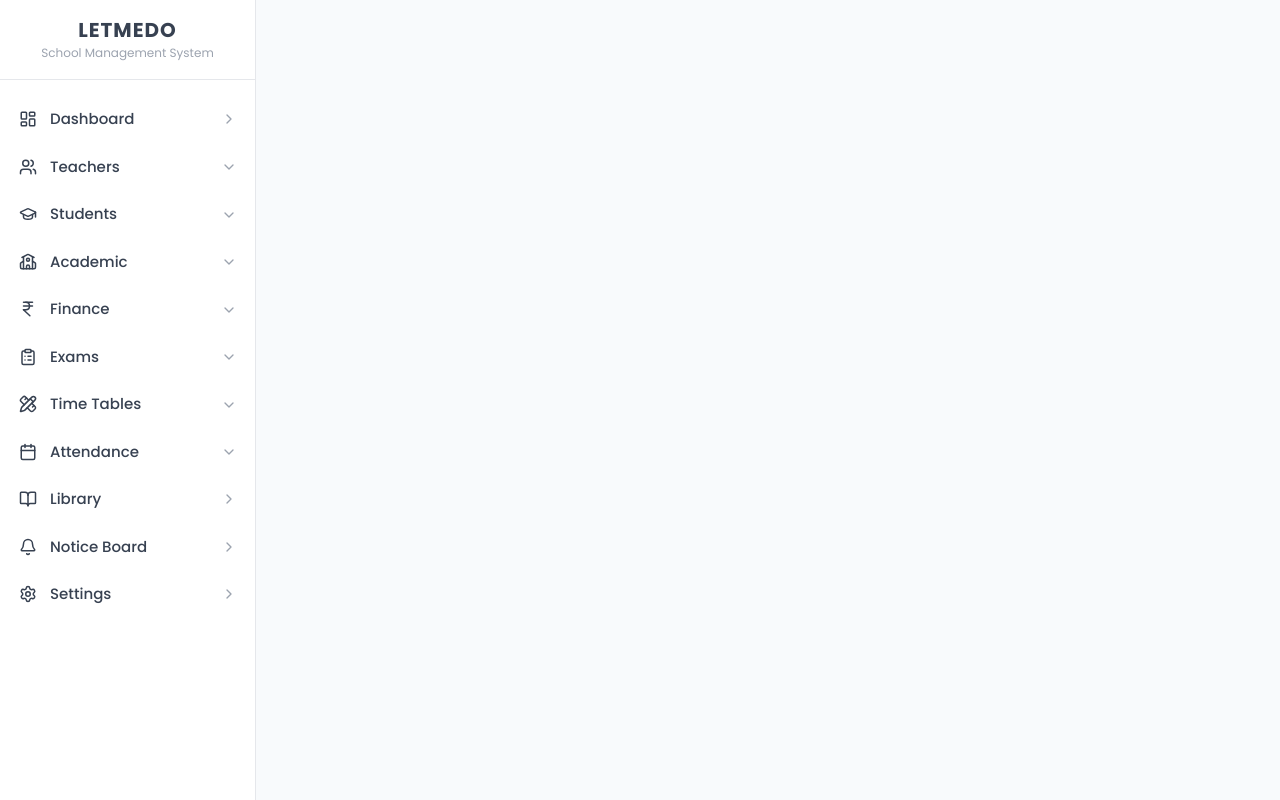
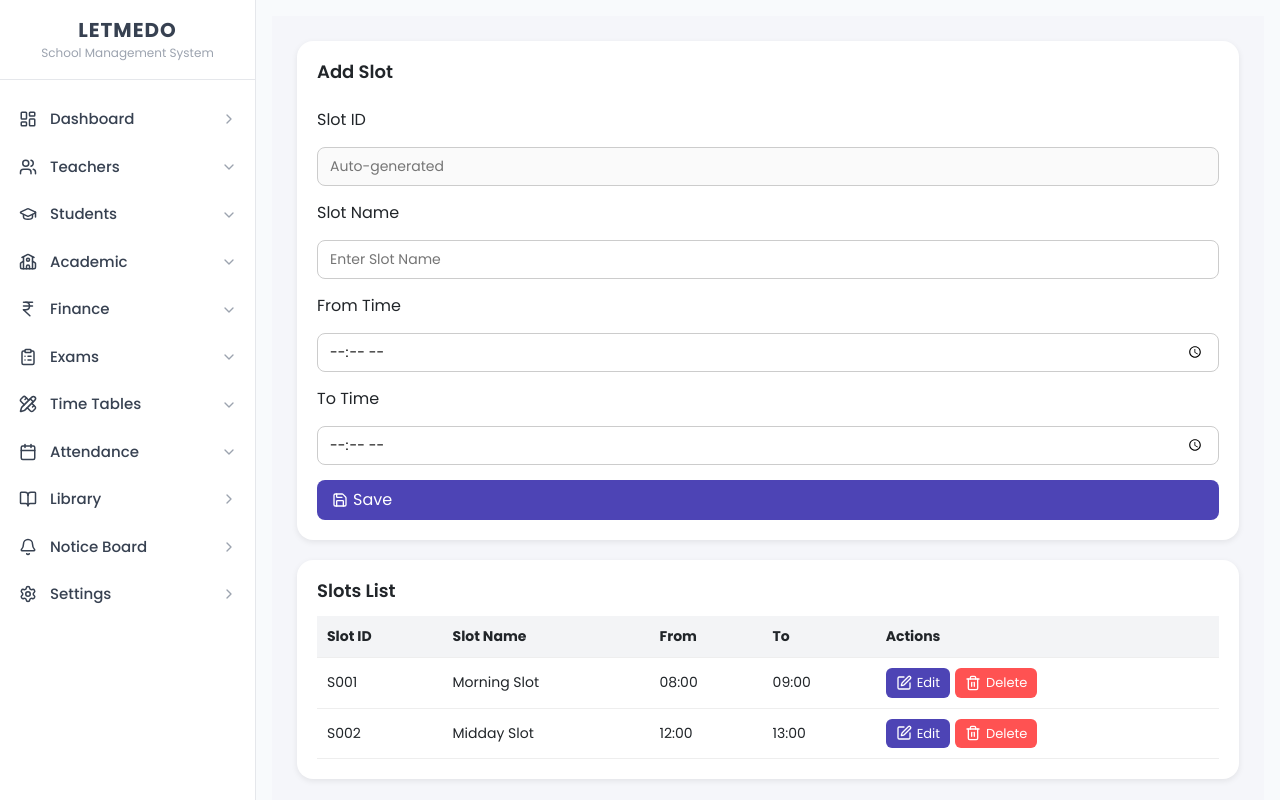
Before and after one commit to askideas/school-managemet-system, a React (Vite) app: page /slots in a window 1280 px wide. Built offline with nearby package versions, Linux system fonts and the light colour scheme.

Commit message:
Slots Commits

```diff
--- a/src/App.jsx
+++ b/src/App.jsx
@@ -16,6 +16,7 @@ import StudentFee from './Pages/StudentFee/StudentFee'
 import Expenses from './Pages/Expenses/Expenses'
 import Payroll from './Pages/Payroll/Payroll'
 import FinanceReport from './Pages/FinanceReport/FinanceReport'
+import Slots from './Pages/Slots/Slots'
 
 const App = () => {
   const [activeAccordion, setActiveAccordion] = useState('billing')
@@ -123,6 +124,7 @@ const App = () => {
               <Route path="/expenses" element={<Expenses />} />
               <Route path="/payroll" element={<Payroll />} />
               <Route path="/financereport" element={<FinanceReport />} />
+              <Route path="/slots" element={<Slots />} />
             </Routes>
           </div>
         </div>
--- /dev/null
+++ b/src/Pages/Slots/Slots.css
@@ -0,0 +1,140 @@
+.slots-container {
+  background-color: #f5f6fa;
+  padding: 25px;
+  min-height: 100vh;
+}
+
+.slots-row {
+  display: flex;
+  flex-wrap: wrap;
+  gap: 20px;
+}
+
+/* Columns */
+.slots-col-lg-4 {
+  flex: 1 1 30%;
+}
+
+.slots-col-lg-8 {
+  flex: 1 1 65%;
+}
+
+/* =====================
+   Form Card
+===================== */
+.slots-form-card {
+  background: #fff;
+  padding: 20px;
+  border-radius: 16px;
+  box-shadow: 0 2px 6px rgba(0,0,0,0.08);
+  display: flex;
+  flex-direction: column;
+  gap: 15px;
+}
+
+.slots-form-title {
+  font-size: 18px;
+  font-weight: 600;
+  margin-bottom: 10px;
+}
+
+.slots-input {
+  padding: 8px 12px;
+  border-radius: 8px;
+  border: 1px solid #ccc;
+  font-size: 14px;
+}
+
+.slots-save-btn {
+  padding: 8px 15px;
+  background-color: #4D44B5;
+  color: #fff;
+  border: none;
+  border-radius: 8px;
+  cursor: pointer;
+  display: flex;
+  align-items: center;
+  gap: 5px;
+  transition: 0.2s;
+}
+
+.slots-save-btn:hover {
+  background-color: #3a379d;
+}
+
+/* =====================
+   Table Card
+===================== */
+.slots-table-card {
+  background: #fff;
+  padding: 20px;
+  border-radius: 16px;
+  box-shadow: 0 2px 6px rgba(0,0,0,0.08);
+}
+
+.slots-table-title {
+  font-size: 18px;
+  font-weight: 600;
+  margin-bottom: 15px;
+}
+
+.slots-table {
+  width: 100%;
+  border-collapse: collapse;
+}
+
+.slots-table th,
+.slots-table td {
+  padding: 10px;
+  border-bottom: 1px solid #eee;
+  font-size: 14px;
+  text-align: left;
+}
+
+/* =====================
+   Buttons
+===================== */
+.slots-edit-btn,
+.slots-delete-btn {
+  padding: 5px 10px;
+  font-size: 13px;
+  border: none;
+  border-radius: 6px;
+  cursor: pointer;
+  display: inline-flex;
+  align-items: center;
+  gap: 5px;
+  margin-right: 5px;
+  transition: 0.2s;
+}
+
+.slots-edit-btn {
+  background-color: #4D44B5;
+  color: #fff;
+}
+
+.slots-edit-btn:hover {
+  background-color: #3a379d;
+}
+
+.slots-delete-btn {
+  background-color: #FF5252;
+  color: #fff;
+}
+
+.slots-delete-btn:hover {
+  background-color: #e04b4b;
+}
+
+/* Add any necessary width adjustments for time inputs */
+.slots-input[type="time"] {
+  width: 100%;
+}
+
+
+/* Responsive */
+@media screen and (max-width: 1024px) {
+  .slots-col-lg-4, .slots-col-lg-8 {
+    flex: 1 1 100%;
+  }
+}
--- /dev/null
+++ b/src/Pages/Slots/Slots.jsx
@@ -0,0 +1,146 @@
+import React, { useState } from "react";
+import { Edit, Trash2, Save } from "lucide-react";
+import "./Slots.css";
+
+const Slots = () => {
+  const [slots, setSlots] = useState([
+    { id: "S001", name: "Morning Slot", from: "08:00", to: "09:00" },
+    { id: "S002", name: "Midday Slot", from: "12:00", to: "13:00" },
+  ]);
+
+  const [formData, setFormData] = useState({ id: "", name: "", from: "", to: "" });
+
+  const handleInputChange = (e) => {
+    const { name, value } = e.target;
+    setFormData((prev) => ({ ...prev, [name]: value }));
+  };
+
+  const handleSave = () => {
+    if (!formData.name || !formData.from || !formData.to)
+      return alert("Please fill all fields!");
+
+    if (formData.id) {
+      // Edit existing
+      setSlots((prev) =>
+        prev.map((slot) => (slot.id === formData.id ? { ...formData } : slot))
+      );
+    } else {
+      // Add new
+      const newId = `S${(slots.length + 1).toString().padStart(3, "0")}`;
+      setSlots((prev) => [...prev, { ...formData, id: newId }]);
+    }
+
+    setFormData({ id: "", name: "", from: "", to: "" });
+  };
+
+  const handleEdit = (slot) => {
+    setFormData(slot);
+  };
+
+  const handleDelete = (id) => {
+    if (window.confirm("Are you sure you want to delete this slot?")) {
+      setSlots((prev) => prev.filter((s) => s.id !== id));
+    }
+  };
+
+  return (
+    <div className="slots-container">
+      <div className="slots-row">
+
+        {/* Form */}
+        <div className="slots-col-lg-4">
+          <div className="slots-form-card">
+            <h5 className="slots-form-title">{formData.id ? "Edit Slot" : "Add Slot"}</h5>
+
+            <label>Slot ID</label>
+            <input
+              type="text"
+              className="slots-input"
+              name="id"
+              value={formData.id}
+              disabled
+              placeholder="Auto-generated"
+            />
+
+            <label>Slot Name</label>
+            <input
+              type="text"
+              className="slots-input"
+              name="name"
+              value={formData.name}
+              onChange={handleInputChange}
+              placeholder="Enter Slot Name"
+            />
+
+            <label>From Time</label>
+            <input
+              type="time"
+              className="slots-input"
+              name="from"
+              value={formData.from}
+              onChange={handleInputChange}
+            />
+
+            <label>To Time</label>
+            <input
+              type="time"
+              className="slots-input"
+              name="to"
+              value={formData.to}
+              onChange={handleInputChange}
+            />
+
+            <button className="slots-save-btn" onClick={handleSave}>
+              <Save size={16} /> Save
+            </button>
+          </div>
+        </div>
+
+        {/* Slots List */}
+        <div className="slots-col-lg-8">
+          <div className="slots-table-card">
+            <h5 className="slots-table-title">Slots List</h5>
+            <table className="slots-table">
+              <thead>
+                <tr>
+                  <th>Slot ID</th>
+                  <th>Slot Name</th>
+                  <th>From</th>
+                  <th>To</th>
+                  <th>Actions</th>
+                </tr>
+              </thead>
+              <tbody>
+                {slots.map((slot) => (
+                  <tr key={slot.id}>
+                    <td>{slot.id}</td>
+                    <td>{slot.name}</td>
+                    <td>{slot.from}</td>
+                    <td>{slot.to}</td>
+                    <td>
+                      <button
+                        className="slots-edit-btn"
+                        onClick={() => handleEdit(slot)}
+                      >
+                        <Edit size={16} /> Edit
+                      </button>
+                      <button
+                        className="slots-delete-btn"
+                        onClick={() => handleDelete(slot.id)}
+                      >
+                        <Trash2 size={16} /> Delete
+                      </button>
+                    </td>
+                  </tr>
+                ))}
+              </tbody>
+            </table>
+          </div>
+        </div>
+
+      </div>
+    </div>
+  );
+};
+
+export default Slots;
```
